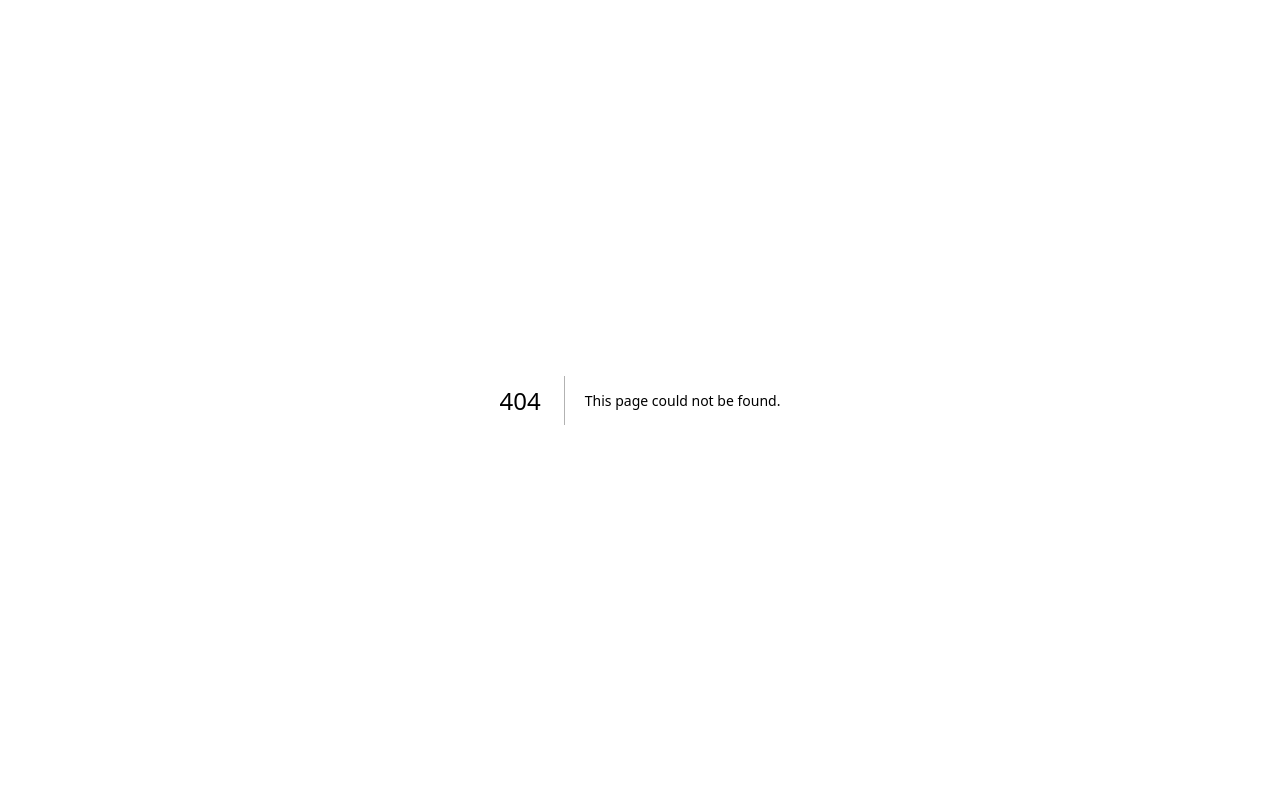
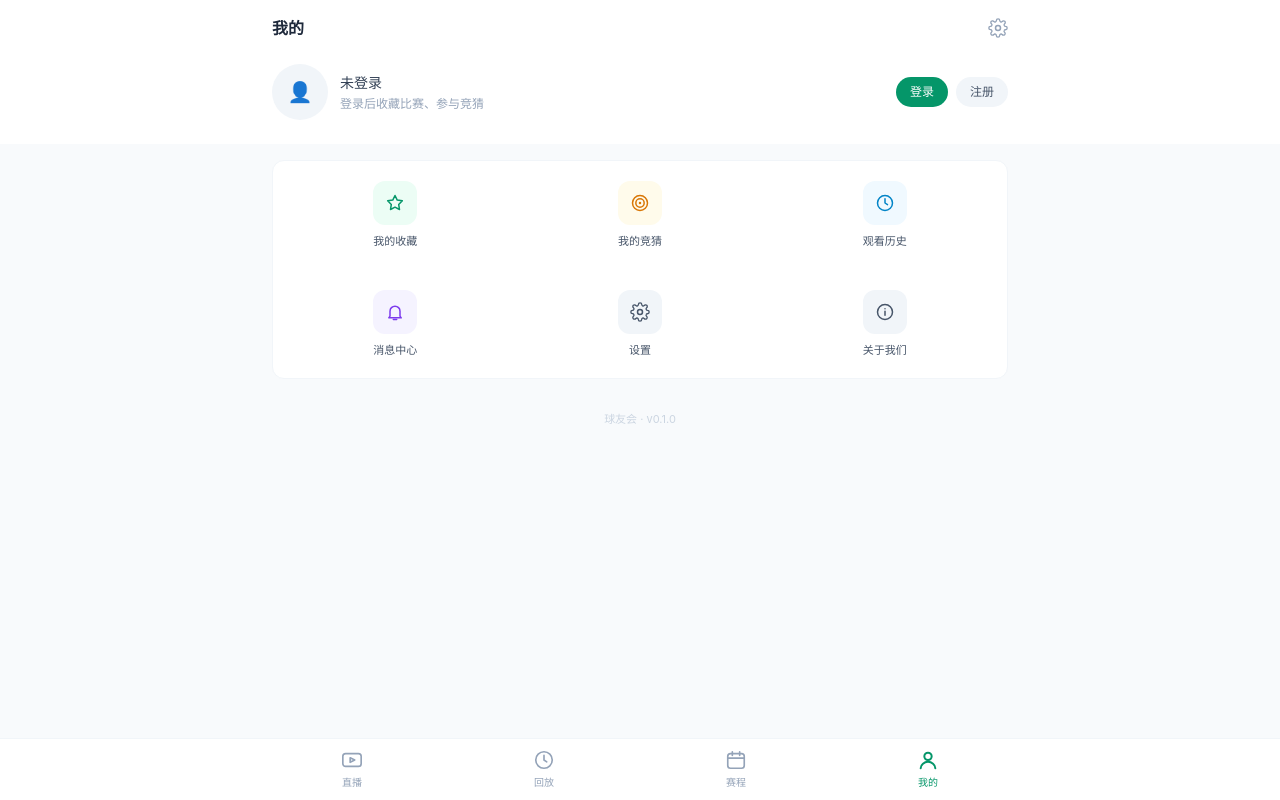
Before and after one commit to shuji-chu/qiuyouhui, a Next.js app: page /profile in a window 1280 px wide. Before the commit this address had no page. Built offline with nearby package versions, Linux system fonts and the light colour scheme; no server answers.

Commit message:
创建 src/app/profile/page.tsx

```diff
--- /dev/null
+++ b/src/app/profile/page.tsx
@@ -0,0 +1,239 @@
+'use client';
+
+import Link from 'next/link';
+import { useUser } from '@/hooks/useUser';
+import { BottomNav } from '@/components/layout/BottomNav';
+
+const MENU = [
+  { href: '/favorites', label: '我的收藏', icon: StarIcon, color: 'emerald' },
+  { href: '/predictions', label: '我的竞猜', icon: TargetIcon, color: 'amber' },
+  { href: '/history', label: '观看历史', icon: ClockIcon, color: 'sky' },
+  { href: '/messages', label: '消息中心', icon: BellIcon, color: 'violet' },
+  { href: '/settings', label: '设置', icon: GearIcon, color: 'slate' },
+  { href: '/about', label: '关于我们', icon: InfoIcon, color: 'slate' },
+];
+
+const ICON_BG: Record<string, string> = {
+  emerald: 'bg-emerald-50 text-emerald-600',
+  amber: 'bg-amber-50 text-amber-600',
+  sky: 'bg-sky-50 text-sky-600',
+  violet: 'bg-violet-50 text-violet-600',
+  slate: 'bg-slate-100 text-slate-600',
+};
+
+export default function ProfilePage() {
+  const { user, loading, logout } = useUser();
+
+  return (
+    <main className="min-h-screen pb-20 bg-slate-50">
+      {/* 顶部品牌 */}
+      <header className="bg-white">
+        <div className="max-w-3xl mx-auto px-4 h-14 flex items-center justify-between">
+          <span className="text-base font-semibold text-slate-800">我的</span>
+          <Link href="/settings" className="text-slate-400">
+            <GearIcon />
+          </Link>
+        </div>
+      </header>
+
+      {/* 用户卡 */}
+      <div className="bg-white pb-6">
+        <div className="max-w-3xl mx-auto px-4 pt-2">
+          {loading ? (
+            <div className="flex items-center gap-3">
+              <div className="w-14 h-14 rounded-full bg-slate-100 animate-pulse" />
+              <div className="flex-1 space-y-2">
+                <div className="h-4 bg-slate-100 rounded animate-pulse w-1/3" />
+                <div className="h-3 bg-slate-100 rounded animate-pulse w-1/2" />
+              </div>
+            </div>
+          ) : user ? (
+            <div className="flex items-center gap-3">
+              {user.photoUrl ? (
+                <img src={user.photoUrl} alt="" className="w-14 h-14 rounded-full" />
+              ) : (
+                <div className="w-14 h-14 rounded-full bg-emerald-600 flex items-center justify-center text-xl font-semibold text-white">
+                  {(user.displayName || user.email || '?')[0].toUpperCase()}
+                </div>
+              )}
+              <div className="flex-1 min-w-0">
+                <p className="text-[15px] font-semibold text-slate-800 truncate">
+                  {user.displayName || '未设置昵称'}
+                </p>
+                <p className="text-[12px] text-slate-400 truncate mt-0.5">
+                  {user.email || '未绑定邮箱'}
+                </p>
+              </div>
+              <Link
+                href="/settings"
+                className="px-3 py-1.5 text-[12px] rounded-full bg-slate-100 text-slate-600"
+              >
+                编辑
+              </Link>
+            </div>
+          ) : (
+            <div className="flex items-center gap-3">
+              <div className="w-14 h-14 rounded-full bg-slate-100 flex items-center justify-center text-xl">
+                👤
+              </div>
+              <div className="flex-1">
+                <p className="text-[14px] font-medium text-slate-700">
+                  未登录
+                </p>
+                <p className="text-[12px] text-slate-400 mt-0.5">
+                  登录后收藏比赛、参与竞猜
+                </p>
+              </div>
+              <div className="flex gap-2">
+                <Link
+                  href="/login"
+                  className="px-3.5 py-1.5 text-[12px] rounded-full bg-emerald-600 text-white"
+                >
+                  登录
+                </Link>
+                <Link
+                  href="/login?mode=register"
+                  className="px-3.5 py-1.5 text-[12px] rounded-full bg-slate-100 text-slate-600"
+                >
+                  注册
+                </Link>
+              </div>
+            </div>
+          )}
+        </div>
+      </div>
+
+      {/* 数据卡（登录后显示） */}
+      {user && (
+        <div className="max-w-3xl mx-auto px-4 -mt-3">
+          <div className="bg-gradient-to-r from-emerald-600 to-emerald-500 rounded-xl p-4 text-white flex items-center justify-between">
+            <div>
+              <p className="text-[11px] opacity-80">我的积分</p>
+              <p className="text-2xl font-bold tabular-nums mt-1">
+                {user.role === 'ADMIN' ? '—' : 0}
+              </p>
+            </div>
+            <Link
+              href="/predictions"
+              className="px-3.5 py-1.5 bg-white/20 backdrop-blur rounded-full text-[12px] font-medium"
+            >
+              我的竞猜 →
+            </Link>
+          </div>
+        </div>
+      )}
+
+      {/* 功能网格 */}
+      <div className="max-w-3xl mx-auto px-4 mt-4">
+        <div className="bg-white rounded-xl border border-slate-100 overflow-hidden">
+          <div className="grid grid-cols-3">
+            {MENU.map((m) => {
+              const Icon = m.icon;
+              return (
+                <Link
+                  key={m.href}
+                  href={m.href}
+                  className="flex flex-col items-center gap-2 py-5 active:bg-slate-50 transition"
+                >
+                  <div
+                    className={`w-11 h-11 rounded-xl flex items-center justify-center ${ICON_BG[m.color]}`}
+                  >
+                    <Icon />
+                  </div>
+                  <span className="text-[11px] text-slate-600">{m.label}</span>
+                </Link>
+              );
+            })}
+          </div>
+        </div>
+      </div>
+
+      {/* 退出登录 */}
+      {user && (
+        <div className="max-w-3xl mx-auto px-4 mt-4">
+          <button
+            onClick={logout}
+            className="w-full py-3.5 rounded-xl bg-white border border-slate-100 text-[14px] text-red-500 font-medium active:bg-slate-50 transition"
+          >
+            退出登录
+          </button>
+        </div>
+      )}
+
+      {/* 版本号 */}
+      <p className="text-center text-[11px] text-slate-300 mt-8">
+        球友会 · v0.1.0
+      </p>
+
+      <BottomNav />
+    </main>
+  );
+}
+
+// ============ 图标 ============
+function StarIcon() {
+  return (
+    <svg width="20" height="20" viewBox="0 0 24 24" fill="none">
+      <path
+        d="M12 3l2.7 5.5 6.1.9-4.4 4.3 1 6.1L12 17l-5.4 2.8 1-6.1-4.4-4.3 6.1-.9L12 3z"
+        stroke="currentColor" strokeWidth="1.8" strokeLinejoin="round"
+      />
+    </svg>
+  );
+}
+function TargetIcon() {
+  return (
+    <svg width="20" height="20" viewBox="0 0 24 24" fill="none">
+      <circle cx="12" cy="12" r="9" stroke="currentColor" strokeWidth="1.8" />
+      <circle cx="12" cy="12" r="5" stroke="currentColor" strokeWidth="1.8" />
+      <circle cx="12" cy="12" r="1.5" fill="currentColor" />
+    </svg>
+  );
+}
+function ClockIcon() {
+  return (
+    <svg width="20" height="20" viewBox="0 0 24 24" fill="none">
+      <circle cx="12" cy="12" r="9" stroke="currentColor" strokeWidth="1.8" />
+      <path
+        d="M12 7v5l3 2" stroke="currentColor" strokeWidth="1.8"
+        strokeLinecap="round" strokeLinejoin="round"
+      />
+    </svg>
+  );
+}
+function BellIcon() {
+  return (
+    <svg width="20" height="20" viewBox="0 0 24 24" fill="none">
+      <path
+        d="M6 17V11a6 6 0 1112 0v6l1.5 2h-15L6 17z"
+        stroke="currentColor" strokeWidth="1.8" strokeLinejoin="round"
+      />
+      <path
+        d="M10 21h4" stroke="currentColor" strokeWidth="1.8"
+        strokeLinecap="round"
+      />
+    </svg>
+  );
+}
+function GearIcon() {
+  return (
+    <svg width="20" height="20" viewBox="0 0 24 24" fill="none">
+      <circle cx="12" cy="12" r="3" stroke="currentColor" strokeWidth="1.8" />
+      <path
+        d="M19.4 15a1.7 1.7 0 00.3 1.9l.1.1a2 2 0 11-2.8 2.8l-.1-.1a1.7 1.7 0 00-1.9-.3 1.7 1.7 0 00-1 1.5V21a2 2 0 11-4 0v-.1a1.7 1.7 0 00-1-1.5 1.7 1.7 0 00-1.9.3l-.1.1a2 2 0 11-2.8-2.8l.1-.1a1.7 1.7 0 00.3-1.9 1.7 1.7 0 00-1.5-1H3a2 2 0 110-4h.1a1.7 1.7 0 001.5-1 1.7 1.7 0 00-.3-1.9l-.1-.1a2 2 0 112.8-2.8l.1.1a1.7 1.7 0 001.9.3h.1a1.7 1.7 0 001-1.5V3a2 2 0 114 0v.1a1.7 1.7 0 001 1.5 1.7 1.7 0 001.9-.3l.1-.1a2 2 0 112.8 2.8l-.1.1a1.7 1.7 0 00-.3 1.9v.1a1.7 1.7 0 001.5 1H21a2 2 0 110 4h-.1a1.7 1.7 0 00-1.5 1z"
+        stroke="currentColor" strokeWidth="1.6"
+      />
+    </svg>
+  );
+}
+function InfoIcon() {
+  return (
+    <svg width="20" height="20" viewBox="0 0 24 24" fill="none">
+      <circle cx="12" cy="12" r="9" stroke="currentColor" strokeWidth="1.8" />
+      <path
+        d="M12 11v5M12 8v.01" stroke="currentColor" strokeWidth="1.8"
+        strokeLinecap="round"
+      />
+    </svg>
+  );
+}
```
